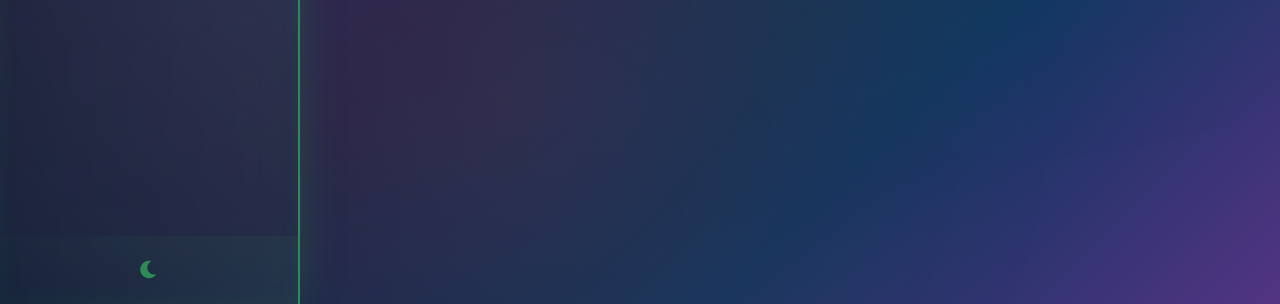
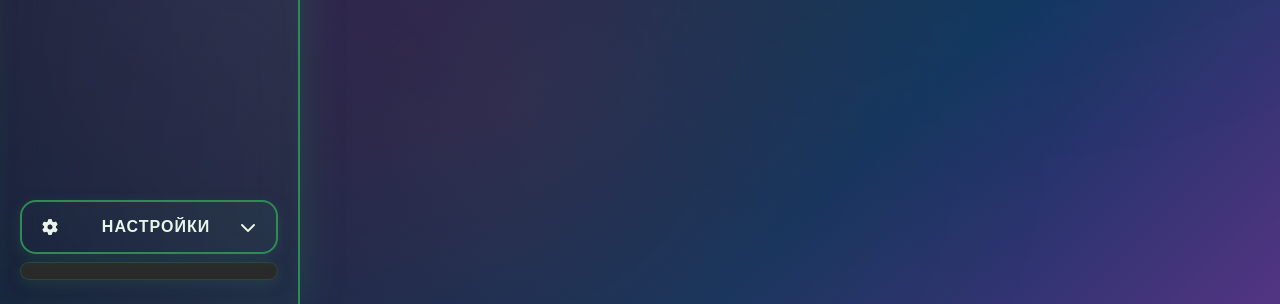
Before and after one commit to Kinimary/dashbord-v2.0, a Flask app: page /reports in a window 1280 px wide. Shown: the part 667-971 px from the top of the page. Run offline with Flask 3, Linux system fonts and the light colour scheme; a user stored in the database is signed in.

Commit message:
Assistant checkpoint: Add settings dropdown to reports and settings pages
Assistant generated file changes:
- templates/reports.html: Add settings dropdown panel to reports page
- templates/settings.html: Add settings dropdown panel to settings page

---

User prompt:

пусть эта вкладка будет также в Отчете, Настройки

Replit-Commit-Author: Assistant
Replit-Commit-Session-Id: 98e694e7-be3a-4ee0-b9fc-be0e8cc7035a

```diff
--- a/templates/reports.html
+++ b/templates/reports.html
@@ -52,8 +52,46 @@
                         </a>
                     </li>
                 </ul>
-                <div class="theme-toggle">
-                    <i class="fas fa-moon" id="dark-mode-toggle"></i>
+                <div class="sidebar-settings">
+                    <div class="settings-dropdown">
+                        <button class="settings-btn" id="settings-btn">
+                            <i class="fas fa-cog"></i>
+                            <span>Настройки</span>
+                            <i class="fas fa-chevron-down settings-arrow"></i>
+                        </button>
+                        <div class="settings-menu">
+                            <div class="setting-item">
+                                <div class="setting-label">
+                                    <i class="fas fa-moon"></i>
+                                    <span>Темная тема</span>
+                                </div>
+                                <div class="toggle-switch">
+                                    <input type="checkbox" id="dark-mode-toggle" data-setting="darkMode">
+                                    <span class="toggle-slider"></span>
+                                </div>
+                            </div>
+                            <div class="setting-item">
+                                <div class="setting-label">
+                                    <i class="fas fa-bell"></i>
+                                    <span>Уведомления</span>
+                                </div>
+                                <div class="toggle-switch">
+                                    <input type="checkbox" id="notifications-toggle" data-setting="notifications" checked>
+                                    <span class="toggle-slider"></span>
+                                </div>
+                            </div>
+                            <div class="setting-item">
+                                <div class="setting-label">
+                                    <i class="fas fa-chart-line"></i>
+                                    <span>Авто-обновление</span>
+                                </div>
+                                <div class="toggle-switch">
+                                    <input type="checkbox" id="auto-update-toggle" data-setting="autoUpdate" checked>
+                                    <span class="toggle-slider"></span>
+                                </div>
+                            </div>
+                        </div>
+                    </div>
                 </div>
             </div>
 
```
Also changed, not shown: templates/settings.html (+40 -2 lines).
